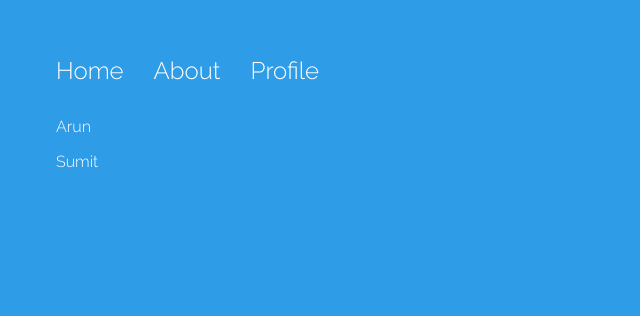
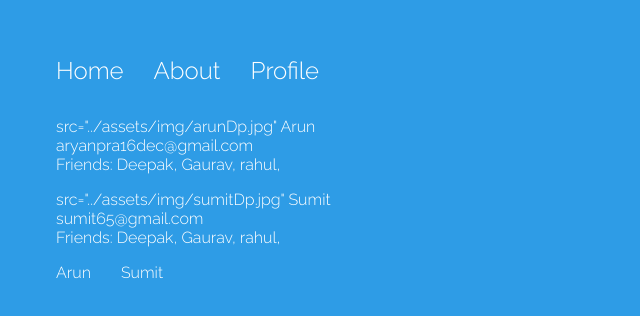
Before and after one commit to Arya18/Angular5Demo, an Angular app: page /users/1 in a window 1280 px wide. Shown: the top 316 px of the page, without its empty margins (0-640 px from the left). Built offline with nearby package versions, Linux system fonts and the light colour scheme.

Commit message:
selected user information done

```diff
--- a/src/app/app.component.html
+++ b/src/app/app.component.html
@@ -1,7 +1,7 @@
 <!--The content below is only a placeholder and can be replaced.-->
 <ul>
   <li><a routerLink="">Home</a></li>
-  <li><a routerLink="about/48">About</a></li>
+  <li><a routerLink="about">About</a></li>
   <li><a routerLink="users">Profile</a></li>
 </ul>
 <router-outlet></router-outlet>
--- a/src/app/user-profile/user-profile.component.html
+++ b/src/app/user-profile/user-profile.component.html
@@ -1,6 +1,6 @@
 <div>
   <p *ngFor="let user of users; let i = index;">
-    <span *ngIf="user.id == id">
+    <span>
       <span>src="{{user.profilePic}}"</span>
       {{user.name}}
       <span style="display: block">{{user.email}}</span>
--- a/src/app/user-profile/user-profile.component.ts
+++ b/src/app/user-profile/user-profile.component.ts
@@ -12,7 +12,9 @@ export class UserProfileComponent implements OnInit {
   constructor(private _data: UserProfilesService) { }
 
   ngOnInit() {
+
     this._data.user.subscribe(res => this.users = res);
+      //  console.log(this.users);
     this._data.changeGoal(this.users);
   }
 
--- a/src/app/user-profiles.service.ts
+++ b/src/app/user-profiles.service.ts
@@ -6,7 +6,7 @@ import { BehaviorSubject } from 'rxjs/BehaviorSubject';
 })
 export class UserProfilesService {
 
-  usersData = [{
+ usersData = [{
 		"name": "Arun",
 		"id": 1,
 		"email": "aryanpra16dec@gmail.com",
--- a/src/app/users/users.component.html
+++ b/src/app/users/users.component.html
@@ -1,5 +1,16 @@
 <div>
-  <p *ngFor="let user of users">
-    <span (click)="showUserProfile(user.id)">{{user.name}}</span>
+    <ul *ngFor="let user of users" style="display: inline">
+      <li><span (click)="showUserProfile(user.id)">{{user.name}}</span></li>
+    </ul>
+</div>
+
+<div *ngIf="usersDetails">
+  <p>
+    <span>
+      <img style="width:200px;height:200px; " src="{{userProfile.profilePic}}" />
+      <p>{{userProfile.name}}</p>
+      <span style="display: block">{{userProfile.email}}</span>
+      Friends:<span *ngFor="let friend of userProfile.friends"> {{friend.name}},</span>
+    </span>
   </p>
 </div>
--- a/src/app/users/users.component.ts
+++ b/src/app/users/users.component.ts
@@ -1,6 +1,6 @@
-import { Component, OnInit } from '@angular/core';
+import { Component, OnInit, EventEmitter, Output } from '@angular/core';
 import { UserProfilesService } from '../user-profiles.service';
-import { Router } from '@angular/router';
+import { Router, ActivatedRoute } from '@angular/router';
 
 @Component({
   selector: 'app-users',
@@ -10,16 +10,25 @@ import { Router } from '@angular/router';
 export class UsersComponent implements OnInit {
 
   users = [];
-  constructor(private _data: UserProfilesService, private router: Router) { }
+  usersDetails = false;
+  userProfile = [];
+  constructor(private route: ActivatedRoute, private _data: UserProfilesService, private router: Router) { }
 
   ngOnInit() {
     this._data.user.subscribe(res => this.users = res);
+    // console.log(this.users);
     this._data.changeGoal(this.users);
   }
 
   showUserProfile(id){
-    console.log(id);
-    this.router.navigate(['users/:id']);
+    this.usersDetails = true;
+    for (var key in this.users){
+      if(this.users[key].id == id){
+        this.userProfile = this.users[key];
+        console.log(this.userProfile);
+      }
+    }
+
   }
 
 }
```
Also changed, not shown: src/assets/img/sumitDp.jpg (added).
